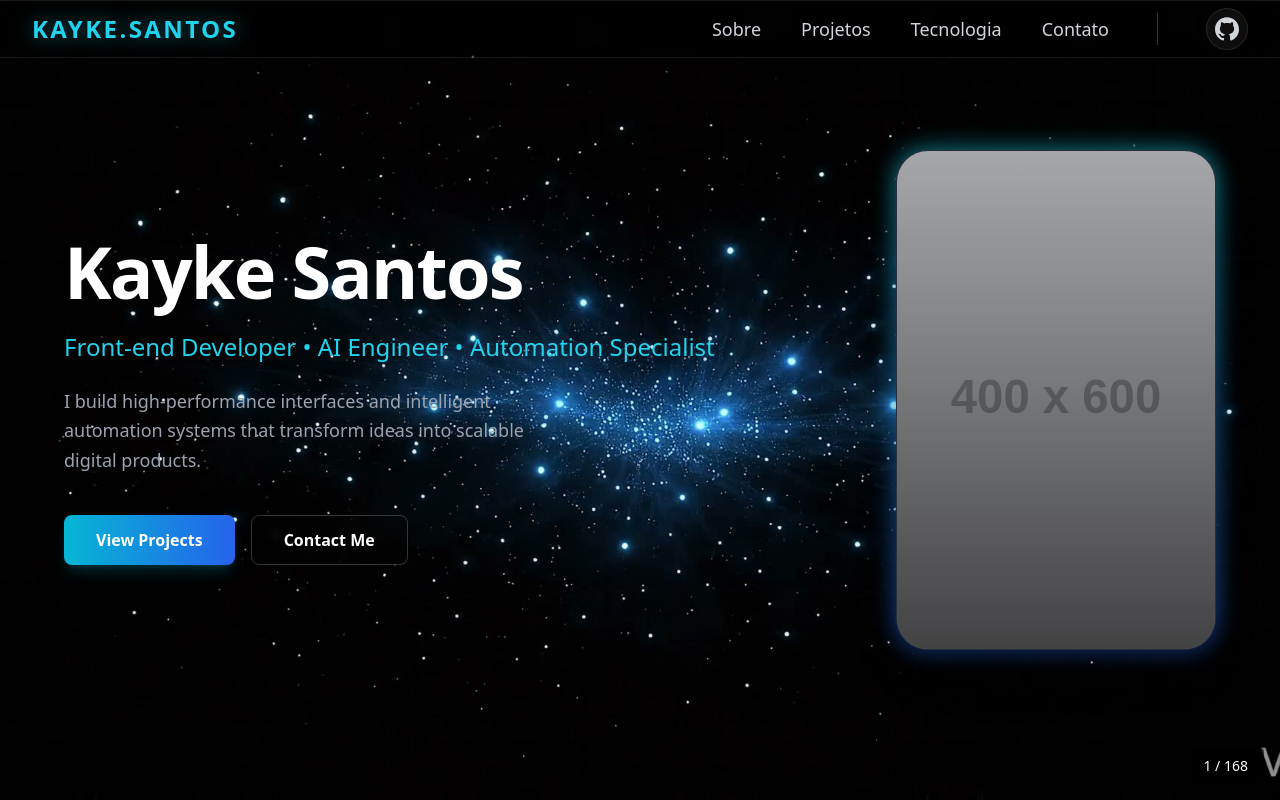
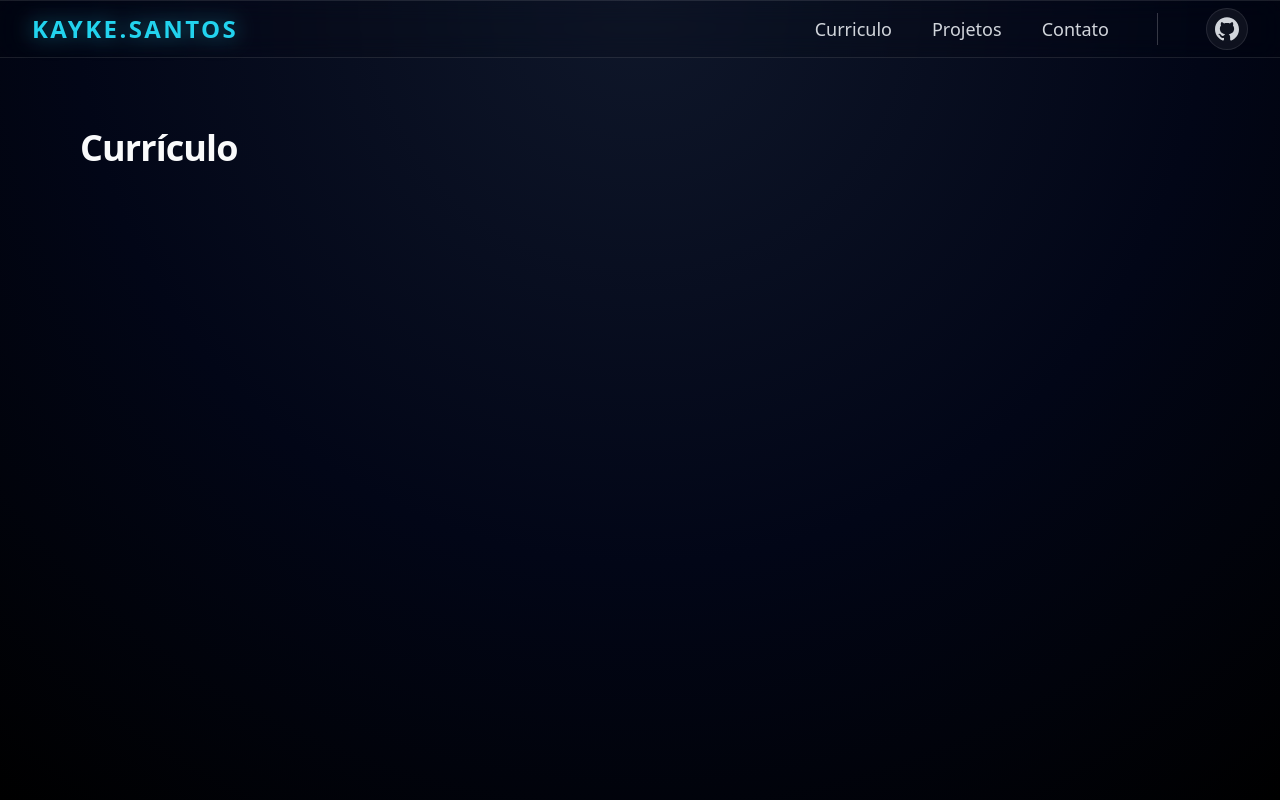
Before and after one commit to Kayke-Queiroz/Repository, a React (Vite) app: page /curriculo in a window 1280 px wide. Shown: the top 800 px of the page. Built offline with nearby package versions, Linux system fonts and the light colour scheme.

Commit message:
add curriculo.jsx and import router

```diff
--- a/package.json
+++ b/package.json
@@ -12,7 +12,8 @@
   "dependencies": {
     "framer-motion": "^12.34.0",
     "react": "^19.2.0",
-    "react-dom": "^19.2.0"
+    "react-dom": "^19.2.0",
+    "react-router-dom": "^7.13.0"
   },
   "devDependencies": {
     "@eslint/js": "^9.39.1",
--- a/src/App.jsx
+++ b/src/App.jsx
@@ -1,60 +1,14 @@
-import { useState, useEffect } from 'react'
-import useLoading from './hooks/useLoading'
-import Loading from './components/loading'
-import Frames from './components/frames'
-import Navbar from './components/navbar'
-import HeroOverlay from './components/HeroOverlay'
-import About from './components/About'
-import Journey from './components/Journey'
-import Skills from './components/Skills'
-import Certificates from './components/Certificates'
-import Projects from './components/Projects'
-import Footer from './components/Footer'
-import BackgroundParticles from './components/BackgroundParticles'
-import HeroMessages from './components/HeroMessages'
-
-const ENABLE_LOADING = false
+import { BrowserRouter, Routes, Route } from 'react-router-dom';
+import Home from './pages/home';
+import Curriculo from './pages/curriculo';
 
 export default function App() {
-  const isLoading = useLoading(2000)
-  const shouldShowLoading = ENABLE_LOADING && isLoading
-  const [showParticles, setShowParticles] = useState(false)
-
-  useEffect(() => {
-    const handleScroll = () => {
-      // Show particles after scrolling past Hero (approx 100vh)
-      const threshold = window.innerHeight * 0.8;
-      setShowParticles(window.scrollY > threshold);
-    };
-
-    window.addEventListener('scroll', handleScroll);
-    return () => window.removeEventListener('scroll', handleScroll);
-  }, []);
-
-
-  if (shouldShowLoading) {
-    return <Loading />
-  }
-
   return (
-    <>
-      <Navbar />
-      <HeroOverlay />
-      <Frames />
-      <HeroMessages />
-
-      {/* Background Particles - Visible only after Hero */}
-      <BackgroundParticles show={showParticles} />
-
-      {/* Small space above content */}
-      <div className="relative z-content mt-[450px]">
-        <About />
-        <Journey />
-        <Skills />
-        <Projects />
-        <Certificates />
-        <Footer />
-      </div>
-    </>
-  )
+    <BrowserRouter>
+      <Routes>
+        <Route path="/" element={<Home />} />
+        <Route path="/curriculo" element={<Curriculo />} />
+      </Routes>
+    </BrowserRouter>
+  );
 }
--- a/src/components/navbar.jsx
+++ b/src/components/navbar.jsx
@@ -1,3 +1,5 @@
+import { Link } from 'react-router-dom';
+
 const Navbar = () => {
   return (
     <header
@@ -15,7 +17,8 @@ const Navbar = () => {
         "
       >
         {/* Logo (Left) */}
-        <div
+        <Link
+          to="/"
           className="
             text-2xl font-bold tracking-widest text-cyan-400
             drop-shadow-[0_0_10px_rgba(34,211,238,0.5)]
@@ -24,20 +27,29 @@ const Navbar = () => {
           "
         >
           Kayke.Santos
-        </div>
+        </Link>
 
         {/* Right Side: Links + Icon */}
         <div className="flex items-center gap-12">
           {/* Internal Links */}
           <ul className="flex gap-10 text-lg font-medium text-gray-300">
-            {["Sobre", "Projetos", "Tecnologia", "Contato"].map((item) => (
+            {["Curriculo", "Projetos", "Contato"].map((item) => (
               <li key={item} className="relative group">
+                {item === "Curriculo" ? (
+                  <Link
+                    to="/curriculo"
+                    className="transition-colors duration-300 group-hover:text-cyan-400"
+                  >
+                    {item}
+                  </Link>
+                ) : (
                   <a
                     href={`#${item.toLowerCase()}`}
                     className="transition-colors duration-300 group-hover:text-cyan-400"
                   >
                     {item}
                   </a>
+                )}
                 {/* Linha animada */}
                 <span
                   className="
--- /dev/null
+++ b/src/pages/curriculo.jsx
@@ -0,0 +1,13 @@
+import Navbar from "../components/navbar";
+
+export default function Curriculo() {
+    return (
+        <>
+            <Navbar />
+            <div className="pt-32 px-6 md:px-20 text-white">
+                <h1 className="text-4xl font-bold mb-8">Currículo</h1>
+                {/* Content will go here */}
+            </div>
+        </>
+    );
+}
--- a/src/pages/home.jsx
+++ b/src/pages/home.jsx
@@ -0,0 +1,60 @@
+import { useState, useEffect } from 'react'
+import useLoading from '../hooks/useLoading'
+import Loading from '../components/loading'
+import Frames from '../components/frames'
+import Navbar from '../components/navbar'
+import HeroOverlay from '../components/HeroOverlay'
+import About from '../components/About'
+import Journey from '../components/Journey'
+import Skills from '../components/Skills'
+import Certificates from '../components/Certificates'
+import Projects from '../components/Projects'
+import Footer from '../components/Footer'
+import BackgroundParticles from '../components/BackgroundParticles'
+import HeroMessages from '../components/HeroMessages'
+
+const ENABLE_LOADING = false
+
+export default function Home() {
+    const isLoading = useLoading(2000)
+    const shouldShowLoading = ENABLE_LOADING && isLoading
+    const [showParticles, setShowParticles] = useState(false)
+
+    useEffect(() => {
+        const handleScroll = () => {
+            // Show particles after scrolling past Hero (approx 100vh)
+            const threshold = window.innerHeight * 0.8;
+            setShowParticles(window.scrollY > threshold);
+        };
+
+        window.addEventListener('scroll', handleScroll);
+        return () => window.removeEventListener('scroll', handleScroll);
+    }, []);
+
+
+    if (shouldShowLoading) {
+        return <Loading />
+    }
+
+    return (
+        <>
+            <Navbar />
+            <HeroOverlay />
+            <Frames />
+            <HeroMessages />
+
+            {/* Background Particles - Visible only after Hero */}
+            <BackgroundParticles show={showParticles} />
+
+            {/* Small space above content */}
+            <div className="relative z-content mt-[450px]">
+                <About />
+                <Journey />
+                <Skills />
+                <Projects />
+                <Certificates />
+                <Footer />
+            </div>
+        </>
+    )
+}
```
Also changed, not shown: 1 other file (tests, documents, lock files or other folders). Lines whose indentation alone changed are shown as unchanged.
